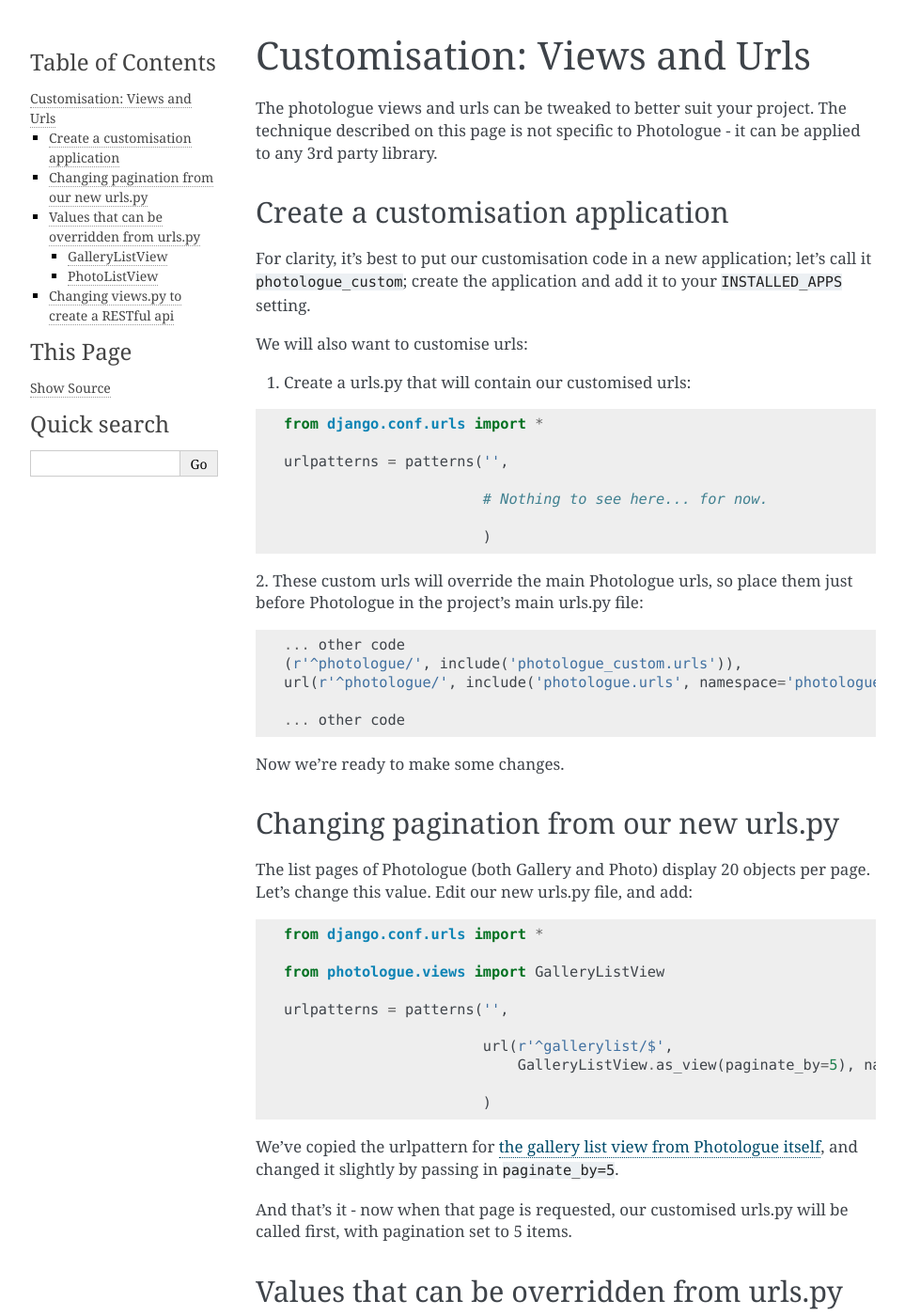
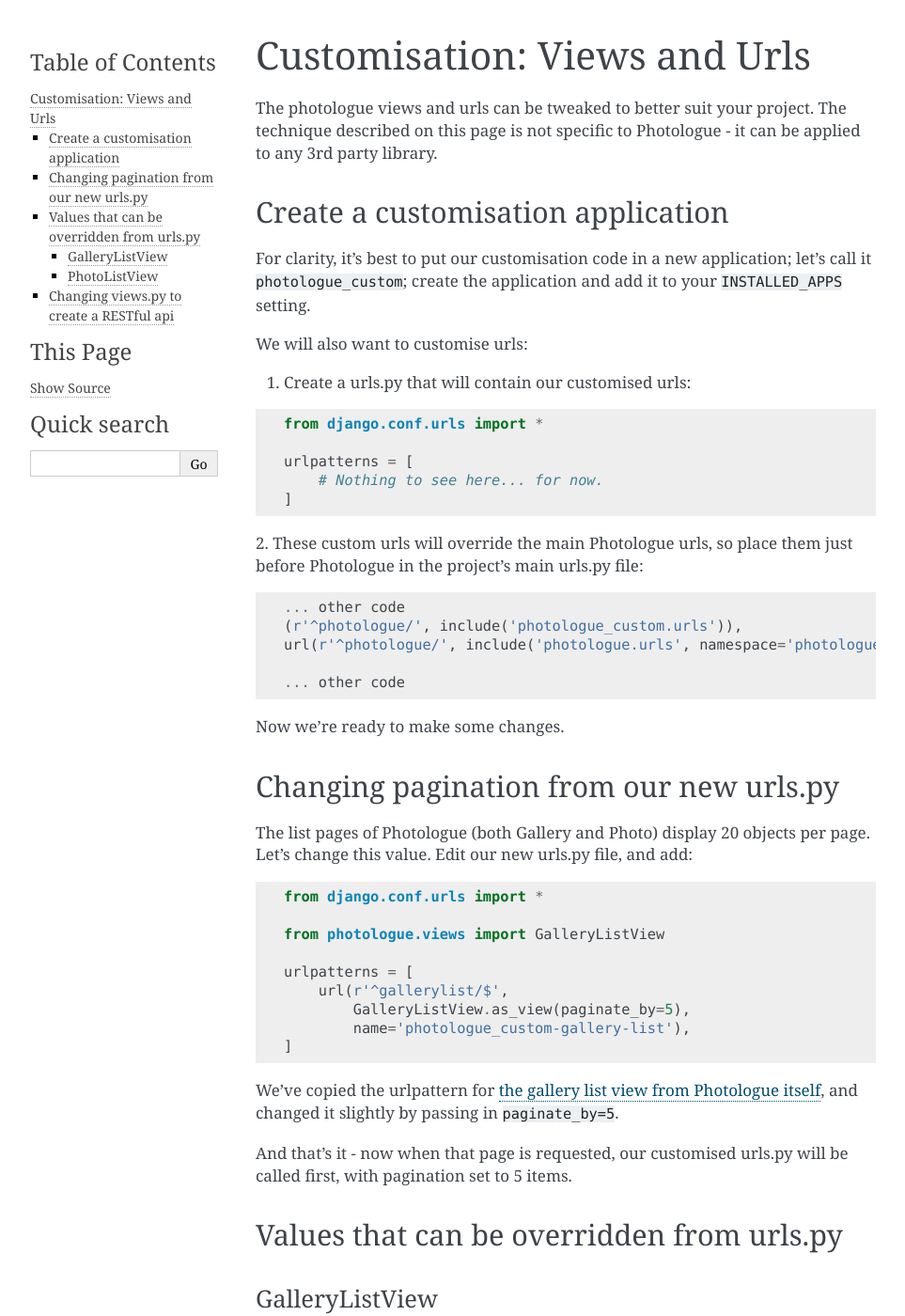
Before and after one commit to richardbarran/django-photologue, a Sphinx documentation site: the page built from docs/pages/customising/views.rst, in a window 1280 px wide and 1400 px high. Shown: the whole window at 94% size, without its empty margins (148-1111 px from the left). Built offline with Sphinx 7.4.7, drawn with Linux system fonts in a browser that asks for light colours.

Commit message:
Updated urlpatterns in docs, tests and example project for Django 1.8+

```diff
--- a/docs/pages/customising/views.rst
+++ b/docs/pages/customising/views.rst
@@ -21,11 +21,9 @@ We will also want to customise urls:
 
     from django.conf.urls import *
 
-    urlpatterns = patterns('',
-
-                           # Nothing to see here... for now.
-
-                           )
+    urlpatterns = [
+        # Nothing to see here... for now.
+    ]
 
 
 2. These custom urls will override the main Photologue urls, so place them just before Photologue
@@ -54,12 +52,11 @@ Edit our new urls.py file, and add:
 
     from photologue.views import GalleryListView
 
-    urlpatterns = patterns('',
-
-                           url(r'^gallerylist/$',
-                               GalleryListView.as_view(paginate_by=5), name='photologue_custom-gallery-list'),
-
-                           )
+    urlpatterns = [
+        url(r'^gallerylist/$',
+            GalleryListView.as_view(paginate_by=5),
+            name='photologue_custom-gallery-list'),
+    ]
 
 
 We've copied the urlpattern for
@@ -111,16 +108,13 @@ And call this new view from urls.py; here we are replacing the standard Photo li
 
     from .views import PhotoJSONListView
 
-    urlpatterns = patterns('',
-
-                       # Other urls...
-
-                       url(r'^photolist/$',
-                           PhotoJSONListView.as_view(),
-                           name='photologue_custom-photo-json-list'),
-
-                       # Other urls as required...
-                       )
+    urlpatterns = [
+        # Other urls...
+        url(r'^photolist/$',
+            PhotoJSONListView.as_view(),
+            name='photologue_custom-photo-json-list'),
+        # Other urls as required...
+    ]
 
 
 And that's it! Of course, this is simply a demo and a real RESTful api would be rather more complex.
--- a/docs/pages/installation.rst
+++ b/docs/pages/installation.rst
@@ -100,10 +100,10 @@ Add the urls
 
 Add photologue to your projects urls.py file::
 
-    urlpatterns += patterns('',
+    urlpatterns += [
         ...
         url(r'^photologue/', include('photologue.urls', namespace='photologue')),
-    )
+    ]
 
 Sync Your Database
 ------------------
```
Also changed, not shown: 2 other files.
